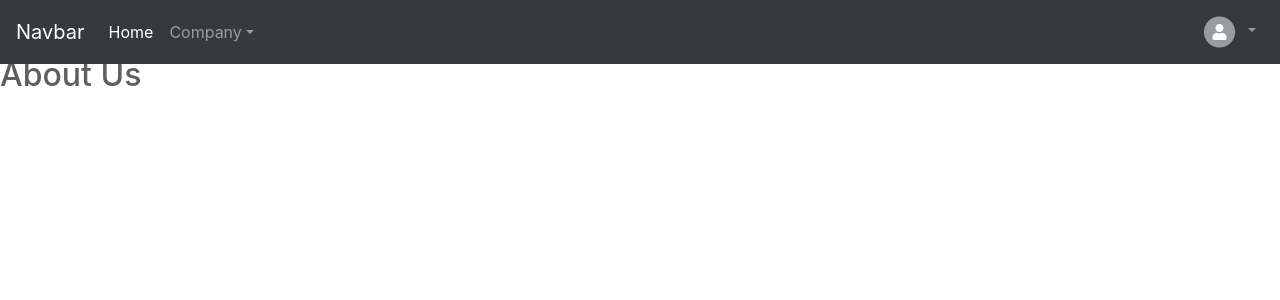
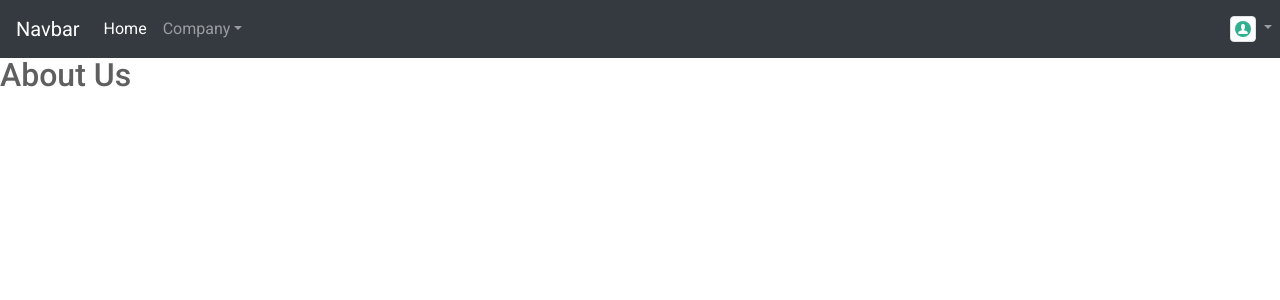
Before and after one commit to leihuagh/Django-Bootstrap-Blog, a Django app: page /about in a window 1280 px wide. Shown: the top 300 px of the page. Run offline with Django 3.2, Linux system fonts and the light colour scheme; some libraries are stand-ins or nearby versions.

Commit message:
myaccount icon

```diff
--- a/static/css/site.css
+++ b/static/css/site.css
@@ -1,4 +1,10 @@
+@import url('https://fonts.googleapis.com/css?family=Roboto:100,100i,300,300i,400,400i,500,500i,700,700i,900,900i');
 body {
     margin-top: 3.5rem;
+    font-family: 'Roboto', sans-serif;
     color: #5f5f5f;
 }
+
+#myaccount span.fa-stack {
+    font-size: 0.5rem !important;
+}
--- a/templates/base/navbar.html
+++ b/templates/base/navbar.html
@@ -33,10 +33,7 @@
             <li class="nav-item dropdown">
                 <a class="nav-link dropdown-toggle" href="#" id="myaccount" data-toggle="dropdown" aria-haspopup="true"
                     aria-expanded="false">
-                    <span class="fa-stack">
-                        <i class="fas fa-circle fa-stack-2x"></i>
-                        <i class="fas fa-user fa-stack-1x fa-inverse"></i>
-                    </span>
+                    <img src="{% static 'img/icons/user.svg' %}" class="img-fluid img-thumbnail" alt="...">
                 </a>
                 <div class="dropdown-menu" aria-labelledby="myaccount">
                     {% if user.is_authenticated %}
```
Also changed, not shown: static/img/icons/user.svg (added).
